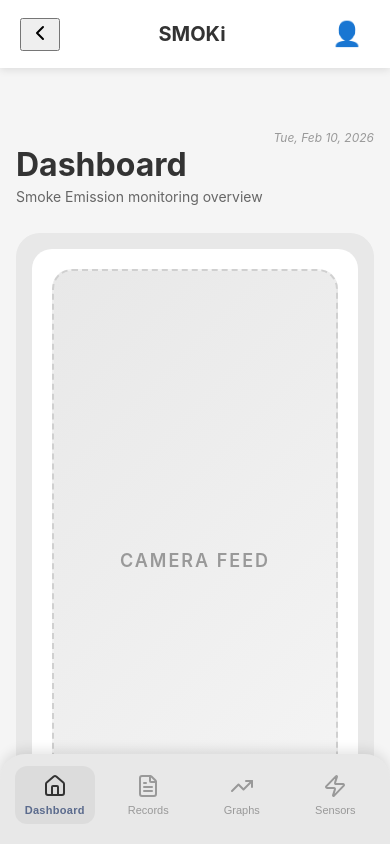
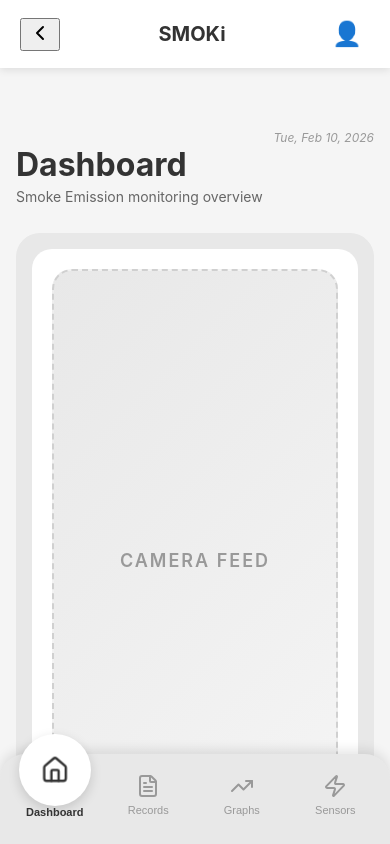
Before and after one commit to skhartaye/SMOKI, a React app in the folder frontend/: page /dashboard in a window 390 px wide. Built offline with nearby package versions, Linux system fonts and the light colour scheme; sample sign-in values are in the browser's storage; the HTML template or start-up script is replaced by a standard one.

Commit message:
Add floating circular background for active nav item with elevated position

```diff
--- a/frontend/src/styles/Dashboard.css
+++ b/frontend/src/styles/Dashboard.css
@@ -1562,15 +1562,54 @@ chatgpt-sidebar {
     transition: all 0.2s ease;
   }
 
-  .bottom-nav-item.active {
+.bottom-nav-item.active {
     color: #333;
-    background: rgba(0, 0, 0, 0.05);
+    background: transparent;
+    transform: translateY(-25px);
+    flex-direction: column;
+    position: relative;
+  }
+
+  .bottom-nav-item.active::before {
+    content: '';
+    position: absolute;
+    width: 72px;
+    height: 72px;
+    background: white;
+    border-radius: 50%;
+    top: 50%;
+    left: 50%;
+    transform: translate(-50%, -50%);
+    box-shadow: 0 4px 12px rgba(0, 0, 0, 0.15);
+    z-index: -1;
+  }
+
+  .bottom-nav-item.active svg {
+    transform: scale(1.2);
+    z-index: 1;
   }
 
   .bottom-nav-item.active span {
-    font-weight: 700;
-    color: #5b6b8d;
-    letter-spacing: 0.3px;
+    position: absolute;
+    bottom: -28px;
+    font-weight: 600;
+    color: #333;
+    font-size: 11px;
+  }
+
+  .dashboard.dark-mode .bottom-nav-item.active {
+    color: #e0e0e0;
+    background: transparent;
+    transform: translateY(-25px);
+  }
+
+  .dashboard.dark-mode .bottom-nav-item.active::before {
+    background: #3d3d3d;
+    box-shadow: 0 4px 12px rgba(0, 0, 0, 0.3);
+  }
+
+  .dashboard.dark-mode .bottom-nav-item.active span {
+    color: #e0e0e0;
   }
 
 
```
